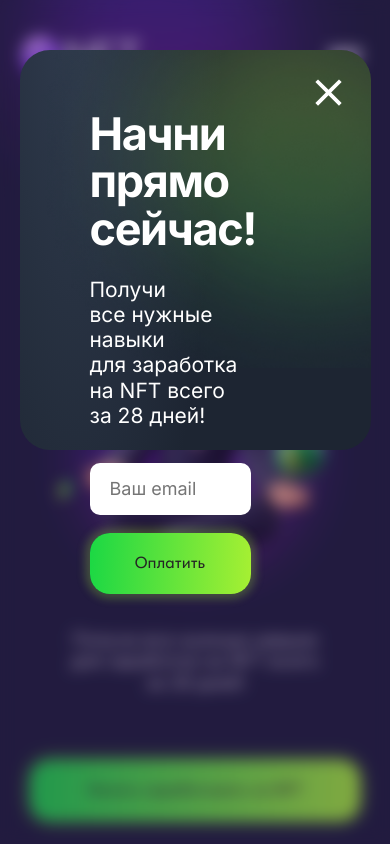
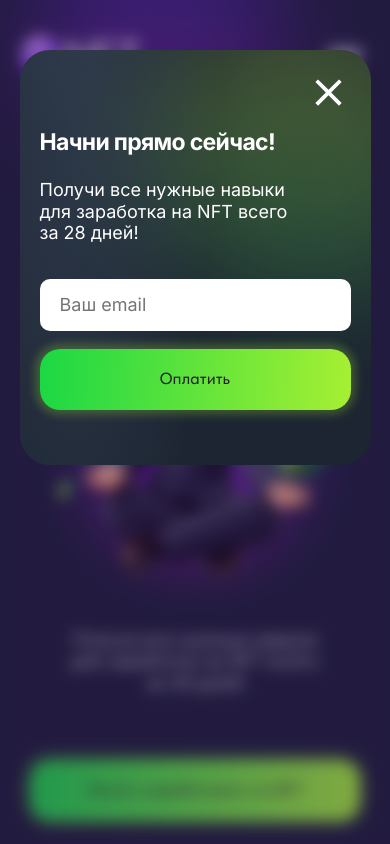
Before and after one commit to harutyunyan88/nft-page, a React (Create React App) app: page / in a window 390 px wide. Both pictures are taken after a click on the button "Начать зарабатывать на NFT". Built offline with nearby package versions, Linux system fonts and the light colour scheme.

Commit message:
Last changes

```diff
--- a/src/App.js
+++ b/src/App.js
@@ -1,5 +1,5 @@
 import "./App.css";
-import { BrowserRouter, HashRouter, Route, Routes } from "react-router-dom";
+import { HashRouter, Route, Routes } from "react-router-dom";
 import Home from "./pages/Home/Home";
 import StudyInfo from "./pages/StudyInfo/StudyInfo";
 
--- a/src/component/Popup/popup.module.scss
+++ b/src/component/Popup/popup.module.scss
@@ -17,7 +17,6 @@
     max-width: 670px;
     width: 90%;
     padding: 60px 120px 55px 70px;
-    height: 400px;
     left: 0;
     right: 0;
     top: 50px;
@@ -29,6 +28,10 @@
       #1d2532 100%
     );
     border-radius: 30px;
+    @media(max-width:768px){
+      padding: 80px 20px 55px 20px;
+    }
+
     > img {
       max-width: 420px;
       width: 100%;
@@ -56,6 +59,9 @@
         letter-spacing: -0.03em;
         color: #ffffff;
         margin-bottom: 25px;
+        @media(max-width:425px){
+          font-size: 23px;
+        }
       }
       > p {
         font-family: "Inter";
@@ -65,6 +71,9 @@
         line-height: 120%;
         color: #ffffff;
         margin-bottom: 35px;
+        @media(max-width:425px){
+          font-size: 18px;
+        }
       }
       > form {
         display: flex;
```
